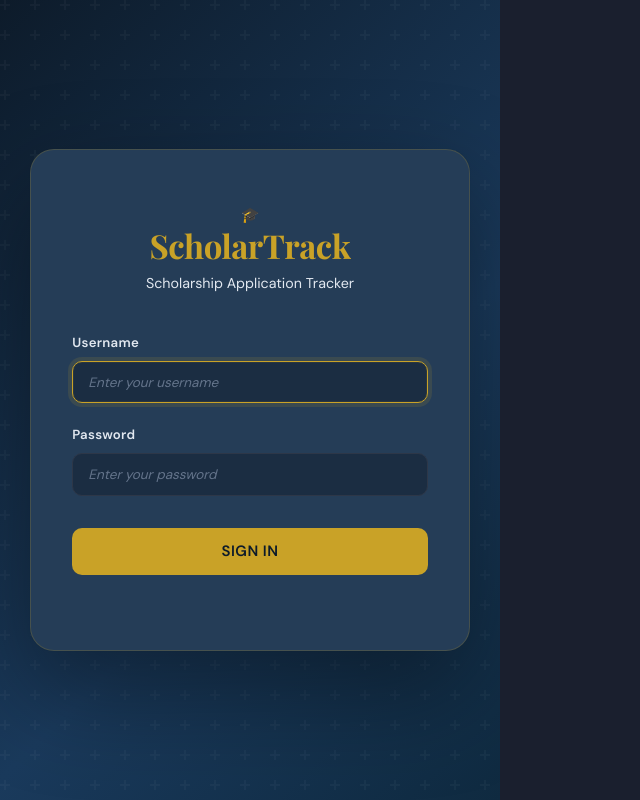
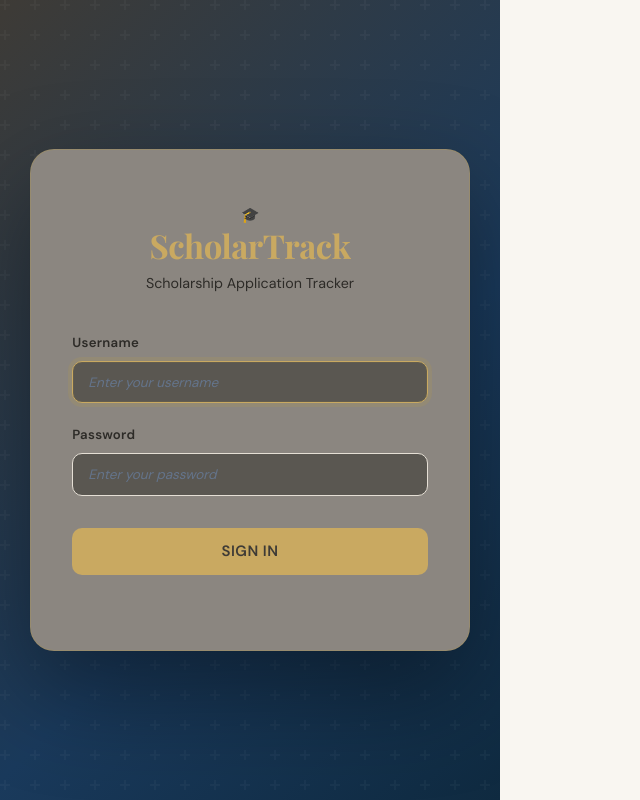
Before and after one commit to kimdokjaaaaa/Scholarship-Tracker, a PHP site: page /index.php in a window 1280 px wide. Shown: the whole page, without its empty margins (0-640 px from the left). Run offline with PHP 8.4, Linux system fonts and the light colour scheme.

Commit message:
Update style.css

```diff
--- a/assets/style.css
+++ b/assets/style.css
@@ -7,17 +7,17 @@
 *, *::before, *::after { box-sizing: border-box; margin: 0; padding: 0; }
 
 :root {
-  --navy:        #0d1b2a;
-  --navy-mid:    #1b2d42;
-  --navy-light:  #253d57;
-  --gold:        #c9a227;
-  --gold-light:  #e8bc3c;
-  --gold-pale:   #fdf3d5;
-  --cream:       #1a1f2e;
-  --white:       #0f1419;
-  --text:        #e2e8f0;
-  --text-muted:  #94a3b8;
-  --border:      #2d3748;
+  --navy:        #3e3b36;
+  --navy-mid:    #5a5751;
+  --navy-light:  #8b8680;
+  --gold:        #c9a961;
+  --gold-light:  #d9ba76;
+  --gold-pale:   #f5f1e8;
+  --cream:       #f9f6f1;
+  --white:       #fafaf8;
+  --text:        #2d2b27;
+  --text-muted:  #6b6964;
+  --border:      #e5dfd5;
   --red:         #ef4444;
   --green:       #10b981;
   --amber:       #f59e0b;
@@ -25,8 +25,8 @@
   --purple:      #8b5cf6;
   --sidebar-w:   260px;
   --radius:      12px;
-  --shadow:      0 4px 24px rgba(0,0,0,.30);
-  --shadow-lg:   0 8px 40px rgba(0,0,0,.50);
+  --shadow:      0 4px 24px rgba(0,0,0,.08);
+  --shadow-lg:   0 8px 40px rgba(0,0,0,.12);
 }
 
 html { font-size: 15px; }
```
